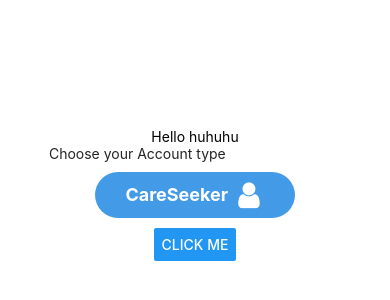
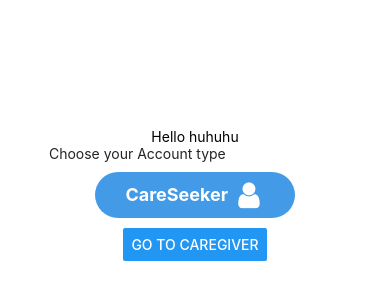
Before and after one commit to sadia-ahmmed/AgeWell-Frontend, a React Native app: screen / in a window 390 px wide. Shown: the part 228-528 px from the top of the page. Built offline with nearby package versions, Linux system fonts and the light colour scheme; grey boxes are pictures that could not be loaded.

Commit message:
did some changes

```diff
--- a/App.js
+++ b/App.js
@@ -1,7 +1,9 @@
 import { StatusBar } from 'expo-status-bar';
-import { Button, TouchableWithoutFeedback, StyleSheet, Text, View , Image, SafeAreaView, TouchableOpacity} from 'react-native';
+import { Button, StyleSheet, Text , Image, SafeAreaView} from 'react-native';
+import { NavigationContainer } from '@react-navigation/native';
 
 import AccountSelection from './src/screens/account-selection';
+import CareGiver from './src/screens/CareGiver';
 
 export default function App() {
   return (
@@ -9,7 +11,7 @@ export default function App() {
     <SafeAreaView style={styles.container}>
       <Text>Hello huhuhu</Text>
       <AccountSelection />
-      <Button title="Click Me" onPress={() => alert('Button Clicked')} />
+      <Button title="Go to CareGiver" onPress={() => navigation.navigate('CareGiver')} />
 
     </SafeAreaView>
   );
```
